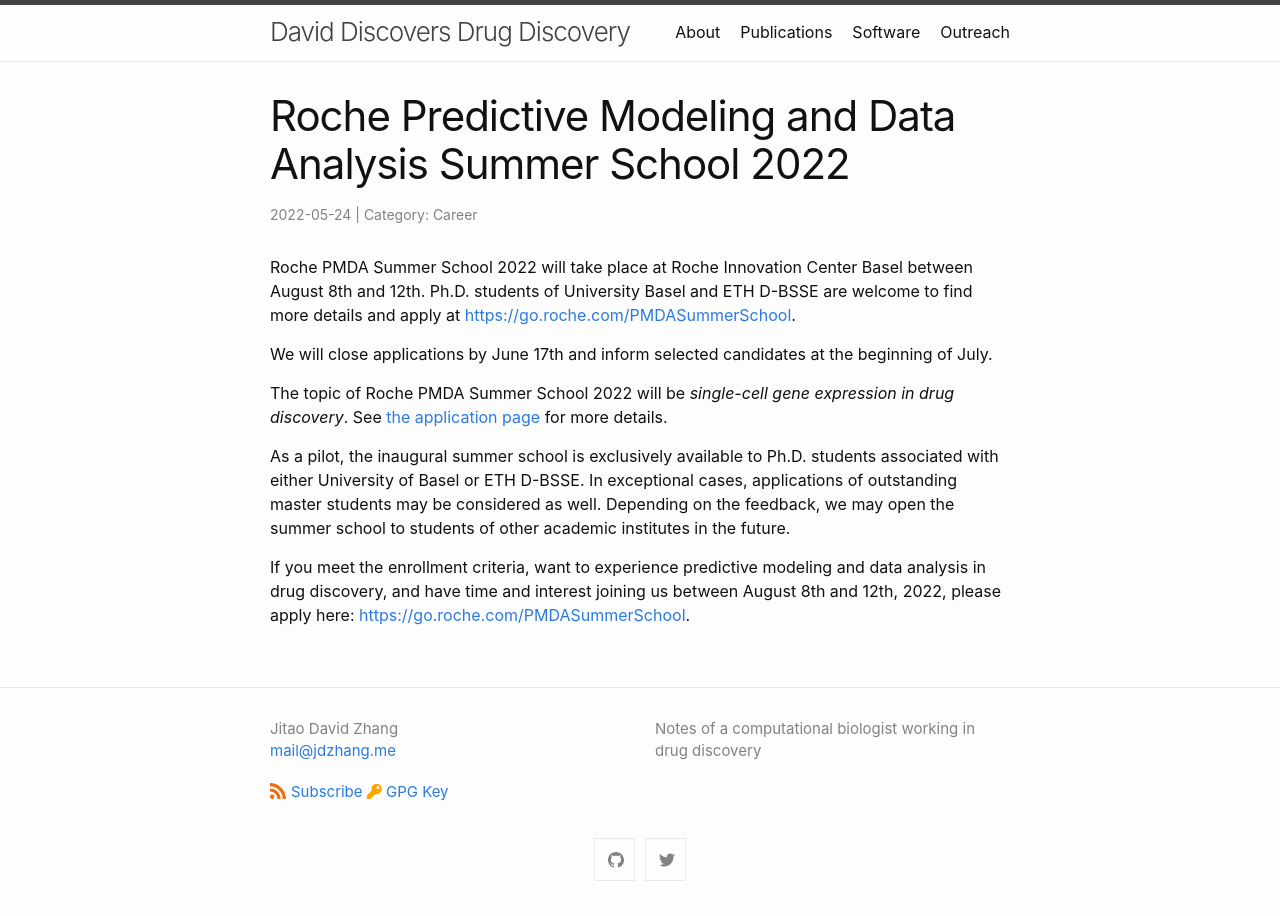
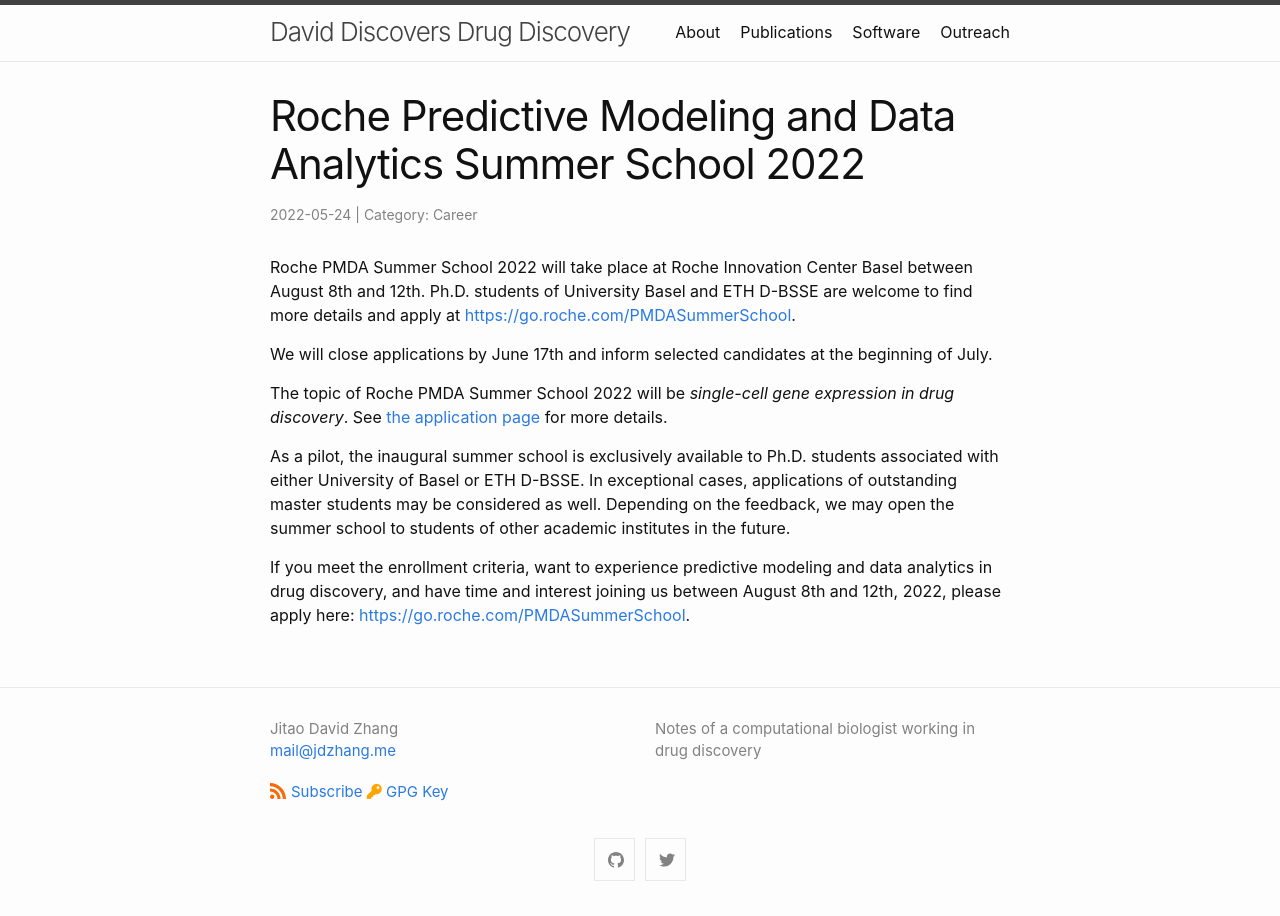
Before and after one commit to Accio/accio.github.io, a Jekyll site: the page built from _posts/2022-05-24-First-Roche-PMDA-Summer-School.md, in a window 1280 px wide. Built offline with Jekyll 4.4.1, drawn with Linux system fonts in a browser that asks for light colours; comment, search, counter and statistics services are not loaded.

Commit message:
analytics instead of analysis

```diff
--- a/_posts/2022-05-24-First-Roche-PMDA-Summer-School.md
+++ b/_posts/2022-05-24-First-Roche-PMDA-Summer-School.md
@@ -1,6 +1,6 @@
 ---
 layout: post
-title: Roche Predictive Modeling and Data Analysis Summer School 2022
+title: Roche Predictive Modeling and Data Analytics Summer School 2022
 category: Career
 ---
 
@@ -22,6 +22,6 @@
 students of other academic institutes in the future.
 
 If you meet the enrollment criteria, want to experience predictive modeling and
-data analysis in drug discovery, and have time and interest joining us between
+data analytics in drug discovery, and have time and interest joining us between
 August 8th and 12th, 2022, please apply here:
 [https://go.roche.com/PMDASummerSchool](https://go.roche.com/PMDASummerSchool).
```
